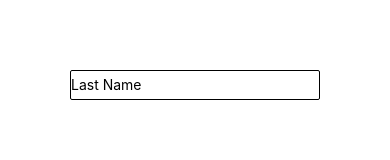
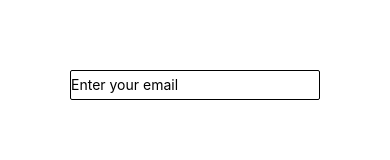
Before and after one commit to calebwelch1/little-lemon-react-native, a React Native app: screen / in a window 390 px wide. Shown: the part 388-548 px from the top of the page. Built offline with nearby package versions, Linux system fonts and the light colour scheme.

Commit message:
validation onboarding

```diff
--- a/screens/Onboarding.js
+++ b/screens/Onboarding.js
@@ -1,10 +1,13 @@
 import * as React from 'react';
 import { View, Text, StyleSheet, TextInput, Pressable, Header} from 'react-native';
+import {validateEmail} from '../utils/index';
 
 const Onboarding = ({ navigation }) => {
 
   const [firstName, onChangeFirstName] = React.useState('')
-  const [lastName, onChangeLastName] = React.useState('')
+//   const [lastName, onChangeLastName] = React.useState('')
+  const [email, onChangeEmail] = React.useState('')
+
 
   return (
     <View style={styles.container}>
@@ -12,10 +15,12 @@ const Onboarding = ({ navigation }) => {
     {/* <Image style={styles.logo} source={require('../assets/little-lemon-logo.png')} /> */}
     <Text style={styles.main}> Let us get to know you</Text>
     <TextInput value={firstName} placeholder="First Name" onChangeText={onChangeFirstName} style={styles.textInput}></TextInput>
-    <TextInput value={lastName} placeholder="Last Name" onChangeText={onChangeLastName} style={styles.textInput}></TextInput>
+    {/* <TextInput value={lastName} placeholder="Last Name" onChangeText={onChangeLastName} style={styles.textInput}></TextInput>
+     */}
+    <TextInput value={email} placeholder="Enter your email" onChangeText={onChangeEmail} style={styles.textInput}></TextInput>
     {/* <Text style={styles.lemon}>Little Lemon, your local Mediterranean bistro</Text> */}
     {/* <Pressable style={styles.newsletter} onPress={()=>navigation.navigate('S')}><Text style={styles.newsText}>Newsletter</Text></Pressable> */}
-    <Pressable style={styles.newsletter} onPress={()=>navigation.navigate('S')}><Text style={styles.newsText}>Next</Text></Pressable>
+    <Pressable disabled={!validateEmail(email) || firstName === ''} style={validateEmail(email) && firstName != '' ? styles.newsletter : styles.newsletterDisabled} onPress={()=>navigation.navigate('O2')}><Text style={styles.newsText}>Next</Text></Pressable>
   </View>
   )
 };
@@ -45,6 +50,10 @@ const styles = StyleSheet.create({
     resizeMode: 'contain',
   },
   newsletter: {
+    backgroundColor: 'black',
+    borderRadius: 10,
+  },
+  newsletterDisabled: {
     backgroundColor: 'grey',
     borderRadius: 10,
   },
--- /dev/null
+++ b/utils/index.js
@@ -0,0 +1,5 @@
+export const validateEmail = (email) => {
+  return email.match(
+    /^(([^<>()[\]\\.,;:\s@\"]+(\.[^<>()[\]\\.,;:\s@\"]+)*)|(\".+\"))@((\[[0-9]{1,3}\.[0-9]{1,3}\.[0-9]{1,3}\.[0-9]{1,3}\])|(([a-zA-Z\-0-9]+\.)+[a-zA-Z]{2,}))$/
+  );
+};
```
